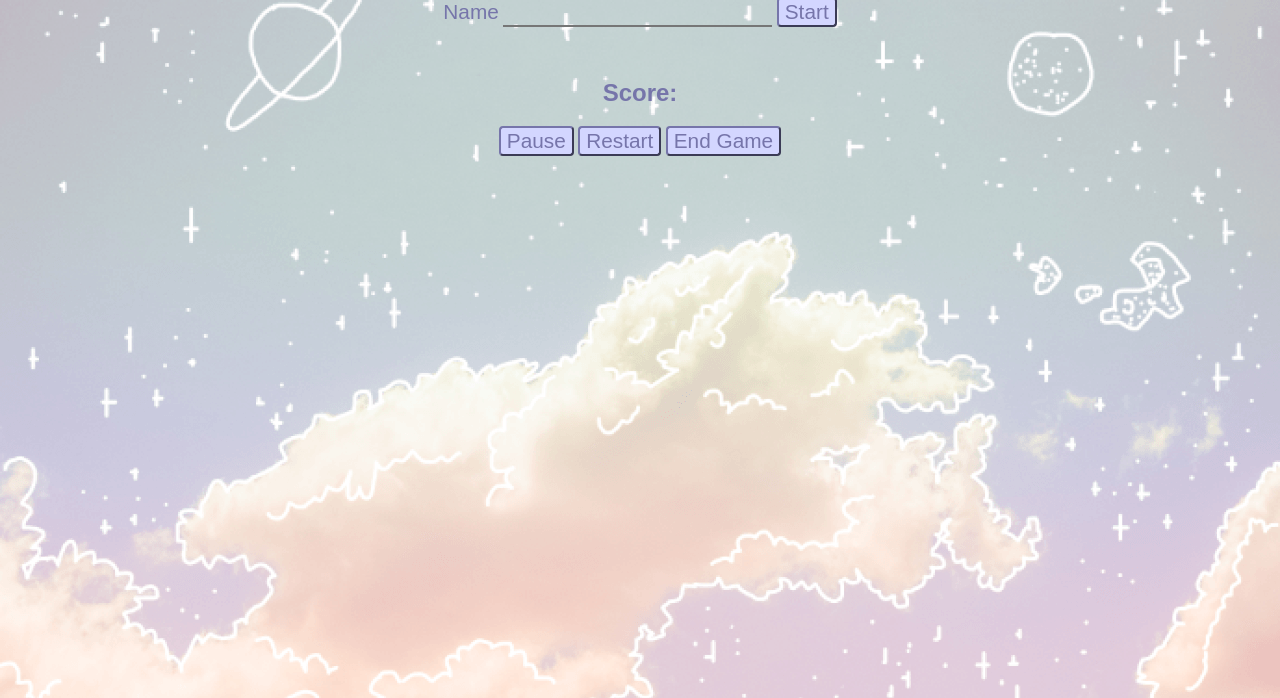
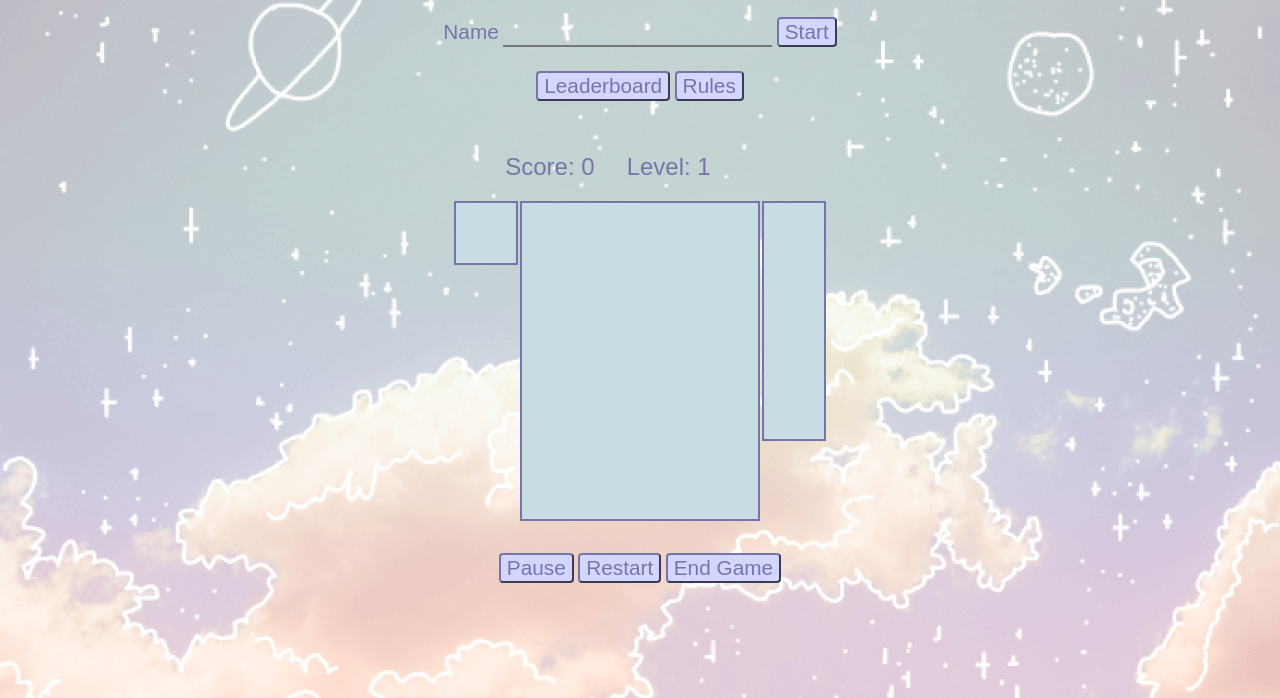
Before and after one commit to emizheng/tetris, a plain HTML site: page index.html in a window 1280 px wide. Shown: the part 102-800 px from the top of the page. Drawn offline with Linux system fonts and the light colour scheme.

Commit message:
part way through styling game portion

```diff
--- a/index.html
+++ b/index.html
@@ -12,17 +12,32 @@
     <!-- TITLE -->
     <h1>Tetris</h1>
     <!-- Intro Section -->
-        <div id="intro-section">
+    <div id="intro-wrap">
+        <div id="start-wrap">
             <label for="name" id="name-label">Name</label>
             <input type="text" name="name" id="name" autocomplete="off">
             <button id="start-btn">Start</button>
         </div>
+        <div id="intro-buttons-wrap">
+            <button id="leaderboard">Leaderboard</button>
+            <button id="rules">Rules</button>
+        </div>
+    </div>
+
     <!-- Game Interface -->
-        <h2 id="score">Score: </h2>
+    <div id="tetris-gameplay-wrap">
+        <div id="game-info-wrap">
+            <h2 id="score-label" class="game-info">Score: 0</h2>
+            <h2 id="level-label" class="game-info">Level: 1</h2>
+        </div>
+
         <div id="tetris-box-wrap">
             <div id="stored-block" class="tetris-box"></div>
-            <div id="tetris-blocks" class="tetris-box"></div>
+            <div id="tetris-blocks" class="tetris-box">
+                <div></div>
+            </div>
             <div id="next-blocks" class="tetris-box"></div>
+        </div>
     </div>
     <button id="pause">Pause</button>
     <button id="restart">Restart</button>
--- a/tetris.css
+++ b/tetris.css
@@ -27,13 +27,17 @@ button:hover {
 
 /* Intro Section */
 
-#intro-section {
+#start-wrap {
+    padding-bottom: 1.5rem;
+}
+
+#intro-wrap {
     padding-bottom: 2rem;
 }
 
 h1 {
     color: #6e78ff;
-    font-size: 2.5rem;
+    font-size: 3rem;
 }
 
 input {
@@ -53,3 +57,46 @@ input:focus {
 #name-label {
     font-size: 1.3rem;
 }
+
+/* Game Play Section */
+
+#game-info-wrap {
+    display: grid;
+    grid-template-columns: repeat(4, auto);
+    grid-gap: 2rem;
+    justify-content: center;
+    justify-items: center;
+}
+
+.game-info {
+    /* border: 2px solid #6e78ff; */
+    font-weight: lighter;
+}
+
+#tetris-box-wrap {
+    display: grid;
+    justify-content: center;
+    grid-template-columns: repeat(3, auto);
+    padding-bottom: 2rem;
+    grid-gap: 0.1rem;
+}
+
+.tetris-box {
+    border: 2px solid #7675AA;
+    background-color: #c8dce4;
+}
+
+#stored-block {
+    height: 4rem;
+    width: 4rem;
+}
+
+#tetris-blocks {
+    height: 20rem;
+    width: 15rem;
+}
+
+#next-blocks {
+    height: 15rem;
+    width: 4rem;
+}
```
Also changed, not shown: icon.jpg (added). Lines whose indentation alone changed are shown as unchanged.
